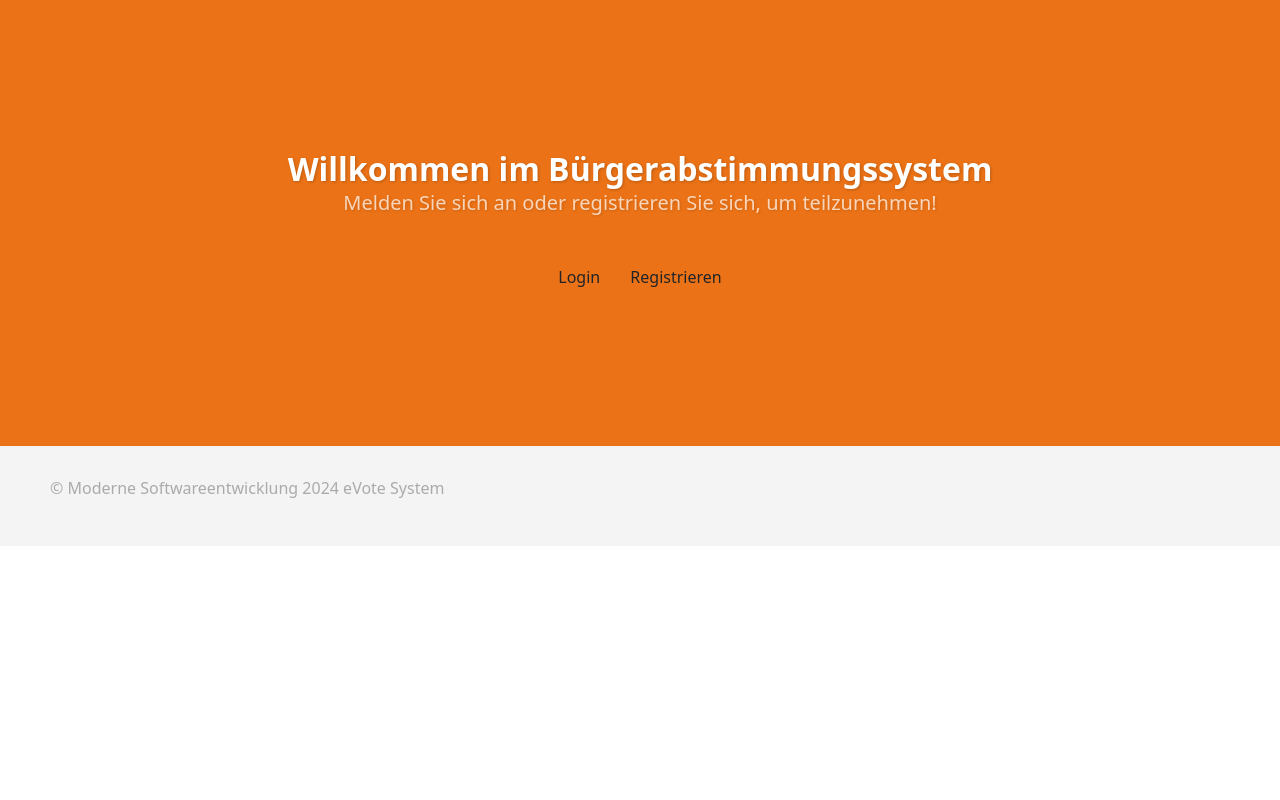
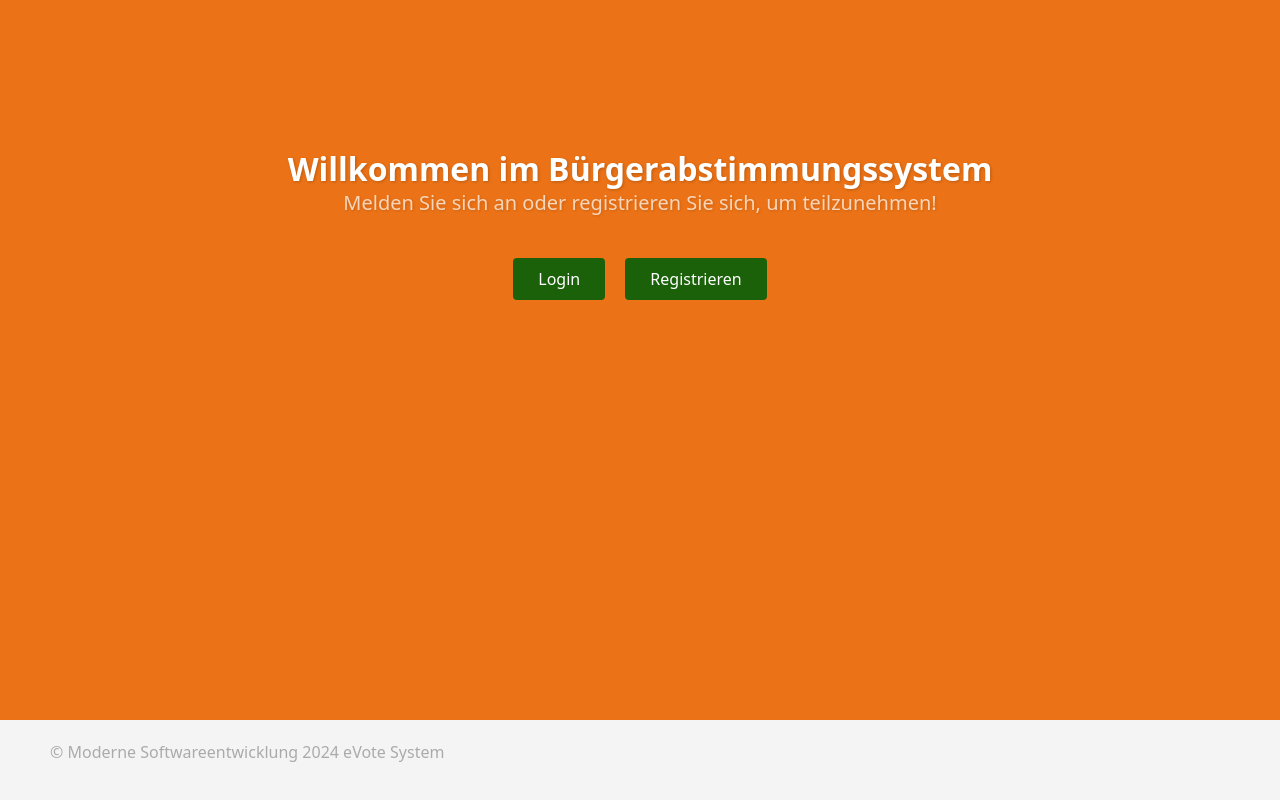
Before and after one commit to jthedens/modsoft, a Flask app: page / in a window 1280 px wide. Run offline with Flask 3, Linux system fonts and the light colour scheme.

Commit message:
styling anpassungen

```diff
--- a/src/main/python/evoting/interface/app/static/styles.css
+++ b/src/main/python/evoting/interface/app/static/styles.css
@@ -1,10 +1,7 @@
-body {
-  height: 100%;
-  font-family: Arial, sans-serif;
-  margin: 0;
-  padding: 0;
-  background-color: #e0e0e0;
-  color: #333;
+html, body {
+    margin: 0;
+    padding: 0;
+    height: 100%;
 }
 
 .footer {
@@ -12,15 +9,16 @@
   display: flex;
   align-items: center;
   justify-content: space-between;
-  height: 100px;
+  height: 10vh;
   padding: 0px 50px;
   color: rgba(0,0,0,0.3);
 }
 
 .banner {
-    background-color: #eb7216; /* Beispiel für ein grünes Banner */
-    text-align: center;
-    padding: 150px 0;
+  height: 90vh;
+  background-color: #eb7216; /* Beispiel für ein grünes Banner */
+  text-align: center;
+  padding: 150px 0;
 }
 
 .banner h1 {
@@ -38,15 +36,16 @@
   text-shadow: 1px 1px 3px rgba(0,0,0,0.2);
 }
 
-.btn-flat {
+.banner .btn-flat {
   color: white;
   padding: 8px 24px;
+  margin: 0px 8px;
   border-radius: 4px;
-  background: #670BFF;
+  background: #1b610a;
   transition: background 0.3s ease;
 }
 
-.btn-flat:hover {
-  background: #4D04C4;
+.banner .btn-flat:hover {
+  background: #1b610aa5;
   color: white;
 }
--- a/src/main/python/evoting/interface/app/templates/login.html
+++ b/src/main/python/evoting/interface/app/templates/login.html
@@ -3,8 +3,10 @@
 {% block title %}Login - eVote System{% endblock %}
 
 {% block content %}
+<div class="banner">
   <div class="container">
-    <h2>Login</h2>
+    <h1>Login</h1>
+    <br>
     <form method="POST" action="/login">
       <label for="email">E-Mail:</label>
       <input type="email" id="email" name="email" required>
@@ -15,4 +17,6 @@
       <button type="submit">Einloggen</button>
     </form>
   </div>
+</div>
+
 {% endblock %}
```
Also changed, not shown: src/main/python/evoting/interface/app/templates/register.html (+5 -2 lines).
